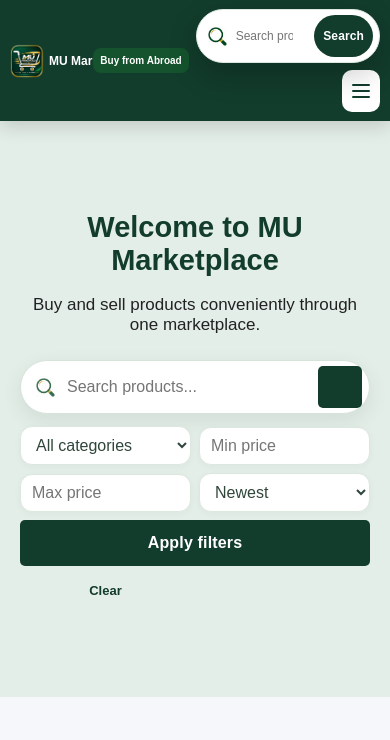
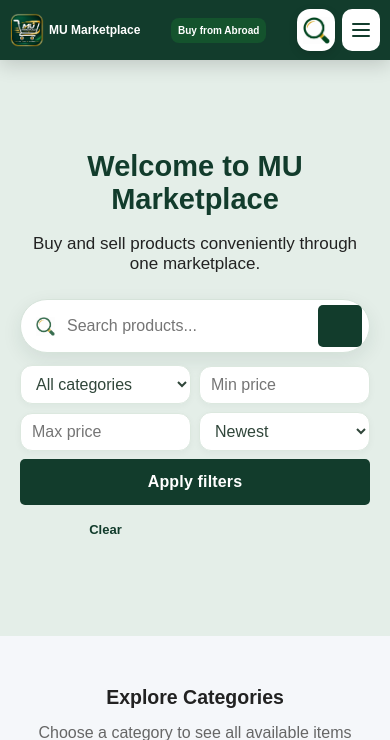
Before and after one commit to Emmanuelmafo/mu_marketplace, a Flask app: page / in a window 390 px wide. Shown: the top 740 px of the page. Run offline with Flask 3, Linux system fonts and the light colour scheme; data that the repository does not hold is empty; some libraries are stand-ins or nearby versions.

Commit message:
Undo always-visible header search bar

```diff
--- a/templates/index.html
+++ b/templates/index.html
@@ -415,8 +415,11 @@
         <a href="{{ url_for('buy_from_abroad') }}" class="buy-from-abroad-button" style="display:inline-flex;align-items:center;justify-content:center;padding:9px 14px;margin:8px;background:#14532d;color:#fff;border-radius:8px;text-decoration:none;font-weight:700;">Buy from Abroad</a>
 
         <div class="home-header-actions">
-            <form class="header-quick-search header-visible-search" id="headerQuickSearch" action="{{ url_for('home') }}" method="get" role="search">
-                <img src="{{ url_for('static', filename='images/branding/search-icon.png') }}" alt="" aria-hidden="true">
+            <button class="header-search-toggle" id="headerSearchToggle" type="button"
+                    aria-label="Open product search" aria-expanded="false" title="Search products">
+                <img src="{{ url_for('static', filename='images/branding/search-icon.png') }}" alt="">
+            </button>
+            <form class="header-quick-search" id="headerQuickSearch" action="{{ url_for('home') }}" method="get" role="search">
                 <input type="search" name="q" placeholder="Search products..." aria-label="Search products">
                 <button type="submit" aria-label="Submit search">Search</button>
             </form>
@@ -967,59 +970,5 @@ document.addEventListener('DOMContentLoaded', function () {
 }
 </style>
 
-<style>
-/* Keep the full search field visible in the homepage header on desktop and mobile. */
-.header-visible-search {
-  display:flex !important;
-  flex:1 1 230px;
-  min-width:145px;
-  max-width:360px;
-  position:static;
-  padding:5px 6px 5px 11px;
-  gap:7px;
-  background:#fff;
-  border:1px solid #dce8df;
-  border-radius:999px;
-}
-.header-visible-search > img {
-  display:block;
-  width:19px;
-  height:19px;
-  flex:0 0 19px;
-  object-fit:contain;
-}
-.header-visible-search input {
-  flex:1;
-  width:auto !important;
-  min-width:0;
-  padding:8px 2px !important;
-  font-size:13px;
-}
-.header-visible-search button {
-  flex:0 0 auto;
-  padding:8px 11px;
-  border:0;
-  border-radius:999px;
-  background:#123c2c;
-  color:#fff;
-  font-weight:700;
-}
-@media(max-width:650px) {
-  .marketplace-sticky-header > .home-header-actions {
-    flex:1 1 auto !important;
-    min-width:0;
-  }
-  .header-visible-search {
-    flex:1 1 100%;
-    max-width:none;
-    min-width:0;
-    order:1;
-  }
-  .marketplace-sticky-header .mobile-menu-toggle { order:2; }
-  .header-visible-search input { font-size:12px !important; }
-  .header-visible-search button { padding:7px 9px; font-size:12px; }
-}
-</style>
-
 </body>
 </html>
```
